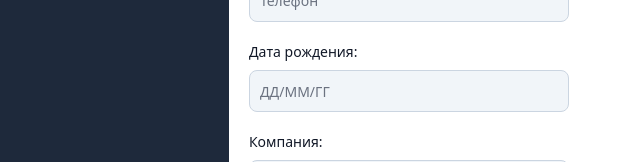
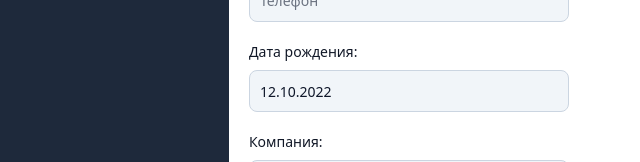
Before and after one commit to mrreads/dashboard, a Next.js app: page /add in a window 1280 px wide. Shown: the part 386-548 px from the top of the page, without its empty margins (0-640 px from the left). Built offline with nearby package versions, Linux system fonts and the light colour scheme.

Commit message:
typescript error fix

```diff
--- a/package.json
+++ b/package.json
@@ -18,7 +18,7 @@
     "eslint": "8.30.0",
     "eslint-config-next": "13.0.7",
     "formik": "^2.2.9",
-    "framer-motion": "^7.10.2",
+    "framer-motion": "^8.0.1",
     "nanoid": "^4.0.0",
     "next": "13.0.7",
     "next-themes": "^0.2.1",
@@ -33,9 +33,10 @@
   "devDependencies": {
     "@faker-js/faker": "^7.6.0",
     "@tailwindcss/forms": "^0.5.3",
+    "@types/react-datepicker": "^4.8.0",
     "autoprefixer": "^10.4.13",
     "postcss": "^8.4.20",
-    "sass": "^1.57.0",
+    "sass": "^1.57.1",
     "tailwind-scrollbar": "^2.0.1",
     "tailwindcss": "^3.2.4"
   }
--- a/pages/add.tsx
+++ b/pages/add.tsx
@@ -34,7 +34,7 @@ export default function Add(): JSX.Element {
         image: faker.image.avatar(),
         phone: '',
         register: new Date(),
-        birth: '',
+        birth: new Date(),
         company: '',
     };
 
@@ -44,11 +44,14 @@ export default function Add(): JSX.Element {
             initialValues={initialValues}
             validationSchema={clientSchema}
             onSubmit={async (client) => {
-                let res = await addClient(client);
-                if (res.error)
+                try {
+                    await addClient(client);
+                    await clientAdded();
+                }
+                catch
+                {
                     clientError();
-                if (res.data)
-                    clientAdded();
+                }
             }}
        >
         {({ errors, touched }) => (
@@ -79,10 +82,10 @@ export default function Add(): JSX.Element {
 
            <div className='flex gap-4 justify-between'>
                 <label htmlFor="name" className="custom-label">Дата рождения:</label>
-                { errors.birth && touched.birth ? (<span className="text-sm text-red-600 dark:text-red-500 truncate">{errors.birth}</span>) : null }
+                { errors.birth && touched.birth ? (<span className="text-sm text-red-600 dark:text-red-500 truncate">{ (typeof errors.birth == 'string') ? errors.birth : null }</span>) : null }
             </div>
            <Field id="birth" name="birth">
-                {({ field, form: { setFieldValue } }) => (
+                {({ field, form: { setFieldValue } }: FieldProps) => (
                     <DatePicker
                         locale="ru" dateFormat="dd.MM.yyyy"
                         popperClassName="react-datepicker-left" nextMonthButtonLabel=">" previousMonthButtonLabel="<"
```
Also changed, not shown: 1 other file (tests, documents, lock files or other folders).
